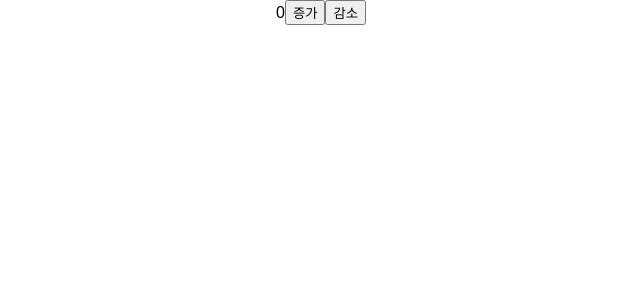
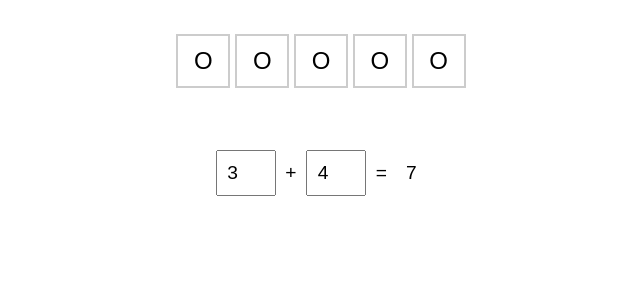
Before and after one commit to chiabi/fds-react-practice, a React (Create React App) app: page / in a window 1280 px wide. Shown: the top 300 px of the page, without its empty margins (319-959 px from the left). Built offline with nearby package versions, Linux system fonts and the light colour scheme.

Commit message:
add checkbox, sum input

```diff
--- a/src/App.css
+++ b/src/App.css
@@ -26,3 +26,46 @@
   from { transform: rotate(0deg); }
   to { transform: rotate(360deg); }
 }
+
+.App {
+  padding: 2em 1em;
+}
+.checks {
+  display: flex;
+  flex-wrap: wrap;
+  justify-content: center;
+}
+.check {
+  display: flex;
+  justify-content: center;
+  font-size: 1.5em;
+  align-items: center;
+  vertical-align: top;
+  width: 50px;
+  height: 50px;
+  margin: 0.1em;
+  border: 2px solid #ccc;
+  cursor: pointer;
+  transition: all 0.05s;
+}
+.check.checked {
+  color: red;
+  border-color: red;
+}
+
+.sum {
+  margin-top: 50px;
+  display: flex;
+  justify-content: center;
+  align-items: center;
+  font-size: 1.2em;
+}
+.sum * {
+  padding: 0.5em;
+  margin: 0.5em;
+  font-size: 1em;
+  box-sizing: border-box;
+}
+.sum input {
+  width: 60px;
+}
--- a/src/App.js
+++ b/src/App.js
@@ -1,36 +1,39 @@
 import React, { Component } from 'react';
+import Sum from './Sum';
 import './App.css';
 
+const CHECK_NUM = 5;
+const noCheckArray = new Array(CHECK_NUM).fill(false)
 class App extends Component {
   state = {
-    number: 0
+    checks: noCheckArray
   }
-
-  incNumber = () => {
-    this.setState((prevState) => ({number: prevState.number + 1}))
+  changeCheck = eIdx => {
+    this.setState({
+      checks: this.state.checks.map((item, idx) => {
+        return idx === eIdx ? !item : item
+      })
+    })
   }
-
   render() {
-    const {number} = this.state;
     return (
       <div className="App">
-        <Counter number={number} onIncNumber={this.incNumber}/>
+        <div className="checks">
+          {this.state.checks.map((item, idx) => {
+            return (
+              <span
+                className={`check ${item ? 'checked' : ''}`}
+                key={idx}
+                onClick={e => this.changeCheck(idx)}
+              >{item ? 'X' : 'O'}</span>
+            )
+          })}
+        </div>
+        <Sum/>
       </div>
     );
   }
 }
 
-class Counter extends Component {
-  render() {
-    const {number, onIncNumber} = this.props;
-    return (
-      <div>
-        <span>{number}</span>
-        <button onClick={onIncNumber}>증가</button>
-        <button>감소</button>
-      </div>
-    )
-  }
-}
 
 export default App;
--- /dev/null
+++ b/src/Sum.js
@@ -0,0 +1,44 @@
+import React, { Component } from 'react';
+
+export default class Sum extends Component {
+  state = {
+    number1: 3,
+    number2: 4,
+    result: 7
+  }
+  changeNum1 = e => {
+    const num = parseInt(e.target.value);
+    this.setState({
+      number1: num,
+      result: num + this.state.number2
+    })
+  }
+  changeNum2 = e => {
+    const num = parseInt(e.target.value);
+    this.setState({
+      number2: num,
+      result: num + this.state.number1
+    })
+  }
+  render() {
+    const {number1, number2, result} = this.state
+    return (
+      <div className="sum">
+        <SumInput number={number1} onChangeNumber={this.changeNum1}/>
+        +
+        <SumInput number={number2} onChangeNumber={this.changeNum2}/>
+        =
+        <div>{result}</div>
+      </div>
+    );
+  }
+}
+
+class SumInput extends Component {
+  render() {
+    const {number, onChangeNumber} = this.props;
+    return (
+      <input type="number" value={number} onChange={onChangeNumber}/>
+    )
+  }
+}
```
